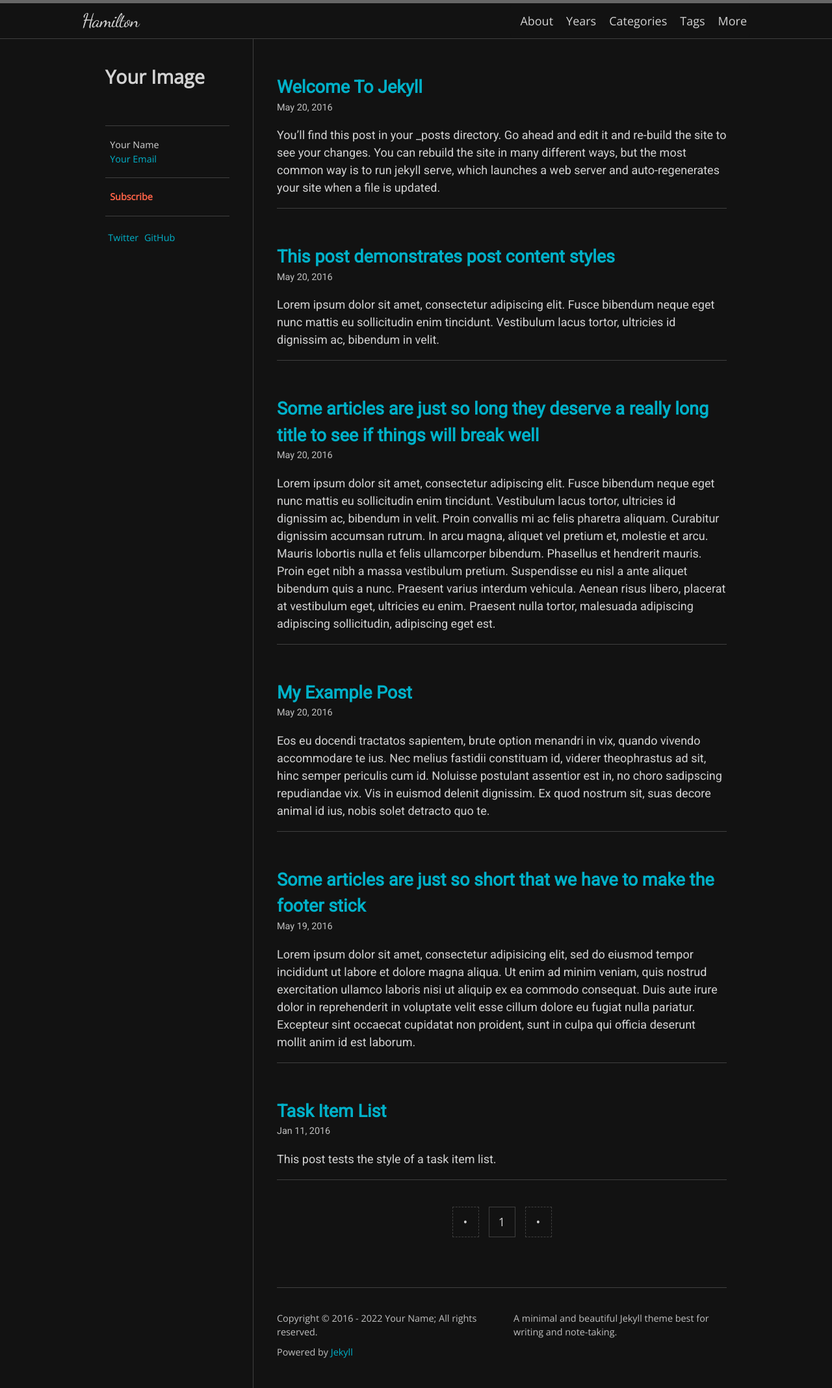
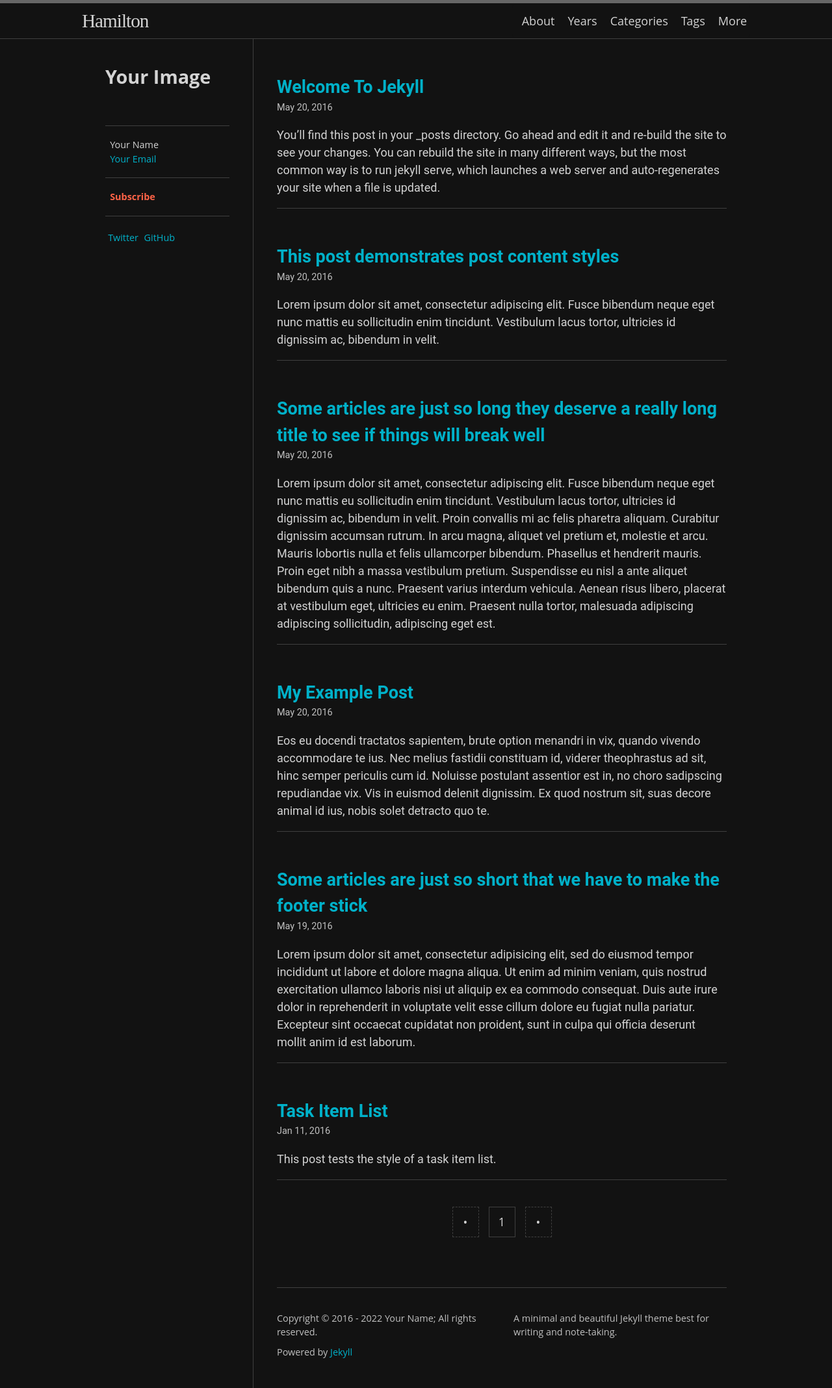
Before and after one commit to LucianoPalacio/hamilton-theme, a Jekyll site: the page built from index.html, in a window 1280 px wide. Shown: the whole page at 65% size. Built offline with Jekyll 4.4.1, drawn with Linux system fonts in a browser that asks for light colours; some web fonts are replaced; the list of posts is cut into pages by our own code.

Commit message:
Delete the font web for improve the performance

```diff
--- a/_includes/head.html
+++ b/_includes/head.html
@@ -32,9 +32,6 @@
   {% include mathjax.html %}
 {% endif %}
 
-<!-- Google Fonts -->
-<link rel="stylesheet" href="https://fonts.googleapis.com/css?family=Open%20Sans|Roboto|Roboto%20Slab|Inconsolata|Dancing%20Script|Noto%20Sans%20SC|Noto%20Sans%20TC|Noto%20Serif%20SC|Noto%20Serif%20TC|Ma%20Shan%20Zheng">
-
 <link rel="stylesheet" href="{{ '/assets/css/main.css' | relative_url }}">
 <link rel="stylesheet" href="{{ '/assets/css/skin.css' | relative_url }}">
 <link rel="stylesheet" href="/assets/css/skin-{{ site.skin | default: 'daylight' }}.css">
```
